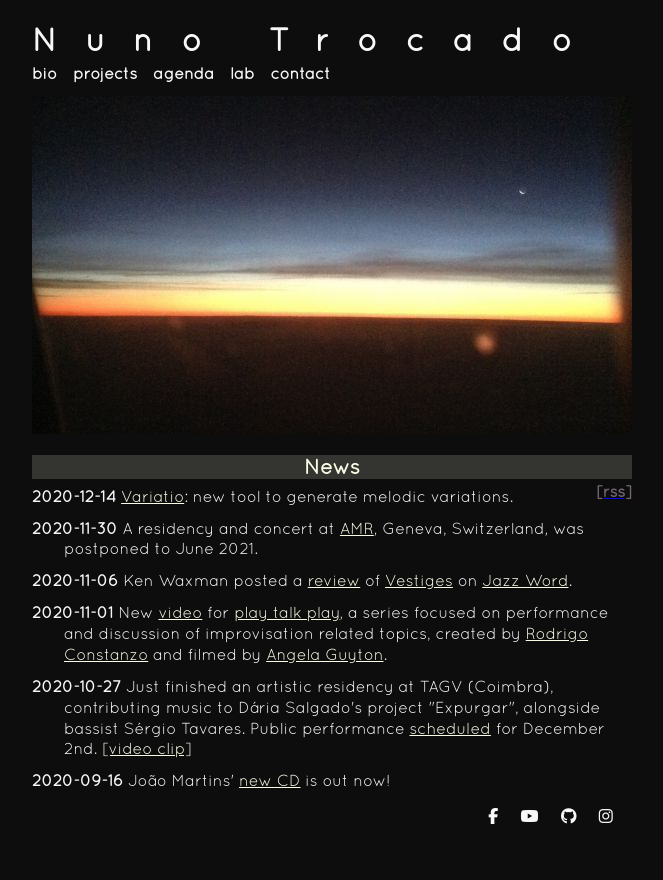
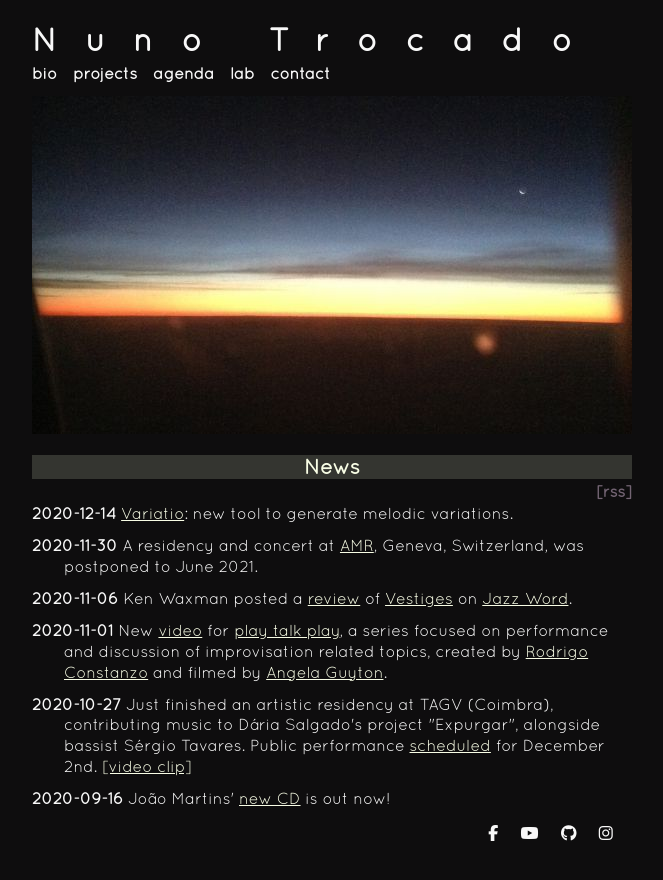
Before and after one commit to ntrocado/ntrocado.github.io, a Jekyll site: the page built from index.html, in a window 1280 px wide. Shown: the top 880 px of the page, without its empty margins (308-971 px from the left). Built offline with Jekyll 4.4.1, drawn with Linux system fonts in a browser that asks for light colours; nearby versions of some CDN libraries.

Commit message:
Fix rss styling

```diff
--- a/css/main.css
+++ b/css/main.css
@@ -90,6 +90,12 @@ h4 {
     text-align: right;
     margin-top: -0.9em;
     margin-bottom: -0.9em;
+}
+.rss {
+    margin-bottom: 1.1em
+}
+.rss a {
+    text-decoration: none;
 }
 code {
     background-color: #7A7E6A;
--- a/index.html
+++ b/index.html
@@ -7,7 +7,9 @@ description: The website of guitarist and composer Nuno Trocado.
 <img src="/images/front.jpg" />
 
 <h2>News</h2>
-<a href="feed/news.xml"><h4>[rss]</h4></a>
+<div class="rss">
+  <a href="feed/news.xml"><h4>[rss]</h4></a>
+</div>
 <ul>
   {% for news_item in site.news reversed %}
     <li id="concertos">
```
